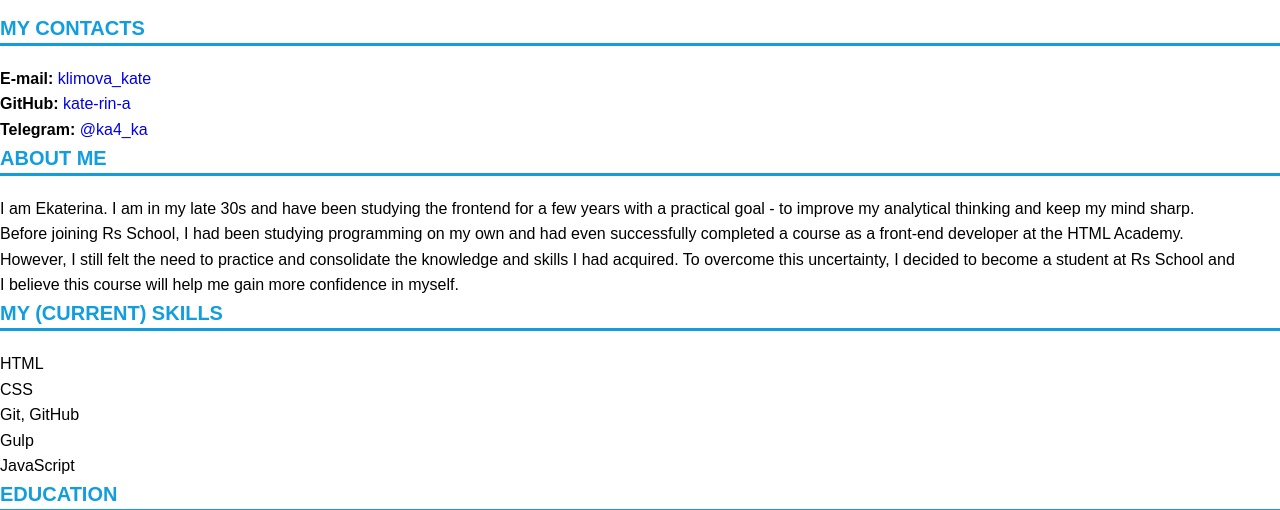
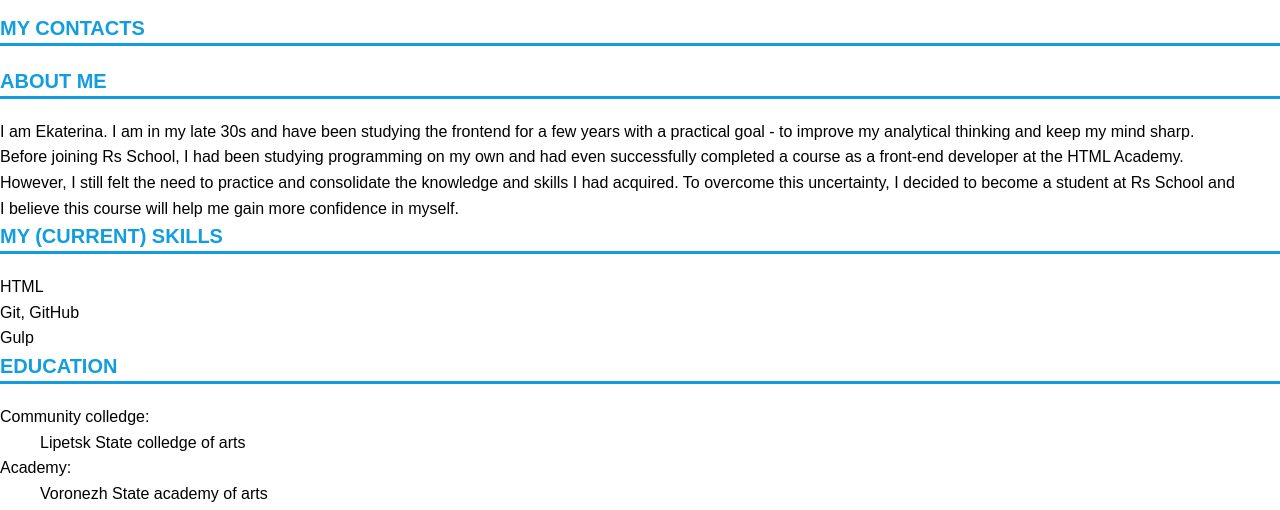
Before and after one commit to ka-4-ka/rsschool-cv, a plain HTML site: page index.html in a window 1280 px wide. Shown: the part 286-796 px from the top of the page. Drawn offline with Linux system fonts and the light colour scheme.

Commit message:
fix: deleted li

```diff
--- a/index.html
+++ b/index.html
@@ -42,16 +42,10 @@
           <h2 class="contacts__title">My contacts</h2>
           <ul class="contacts__list">
             <li class="contacts__item">
-              <strong>E-mail:</strong>
-              <a href="mailto:klimova_kate@yahoo.com">klimova_kate</a>
             </li>
             <li class="contacts__item">
-              <strong>GitHub:</strong>
-              <a href="https://github.com/kate-rin-a">kate-rin-a</a>
             </li>
             <li class="contacts__item">
-              <strong>Telegram:</strong>
-              <a href="https://t.me/ka4_ka">@ka4_ka</a>
             </li>
           </ul>
         </section>
@@ -68,10 +62,8 @@
         <h2 class="skills__title">My (current) skills</h2>
         <ul class="skills__list">
           <li class="skills__item">HTML</li>
-          <li class="skills__item">CSS
           <li class="skills__item">Git, GitHub</li>
           <li class="skills__item">Gulp</li>
-          <li class="skills__item">JavaScript
         </ul>
       </section>
       <section class="edu" id="edu">
```
